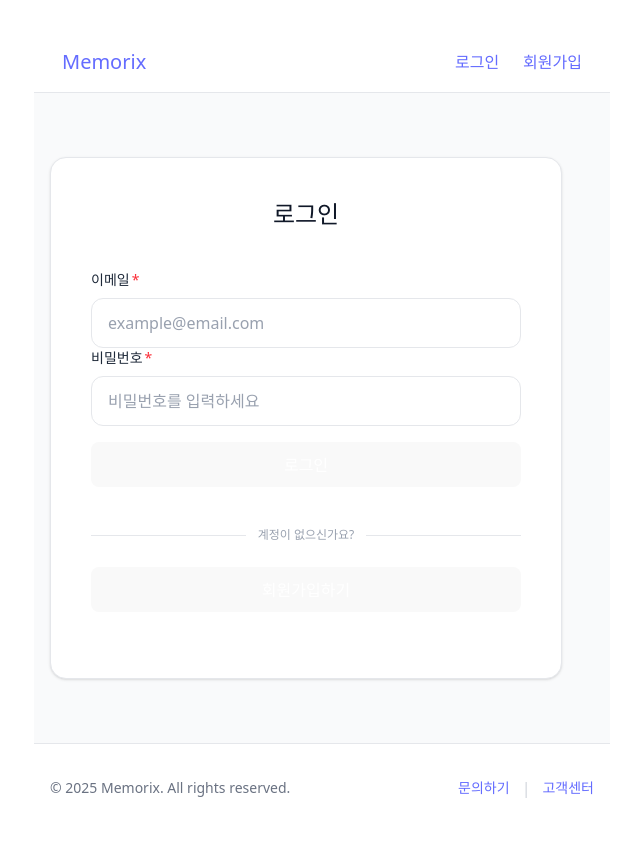
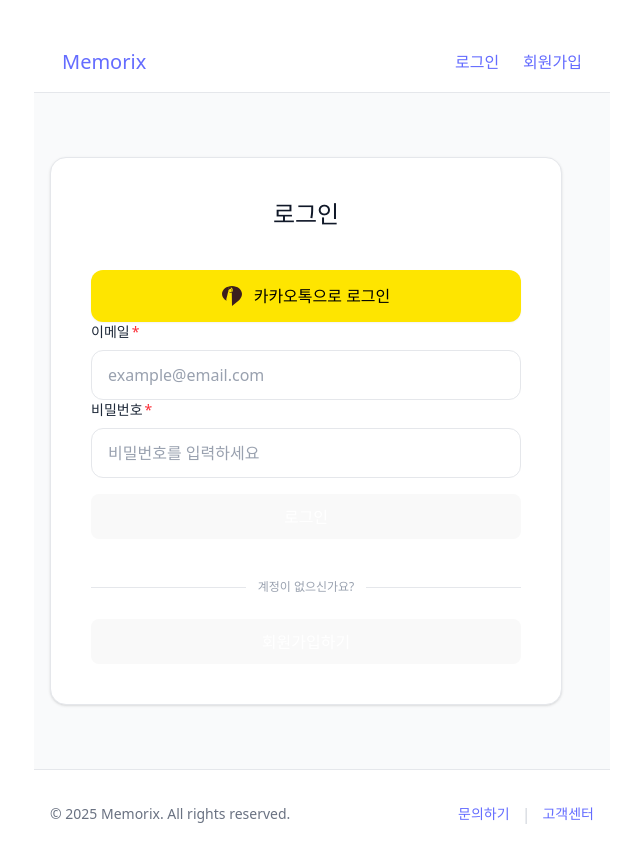
Before and after one commit to Memorixs/Memorix-frontend, a React (Vite) app: page /signin in a window 1280 px wide. Shown: the top 862 px of the page, without its empty margins (318-958 px from the left). Built offline with nearby package versions, Linux system fonts and the light colour scheme; no server answers.

Commit message:
feat: 카카오 로그인 버튼 추가 및 로그인 api 요청

```diff
--- /dev/null
+++ b/src/kakao/kakaoLoginButton.jsx
@@ -0,0 +1,67 @@
+import React from "react";
+const KAKAO_CLIENT_KEY = import.meta.env.VITE_KAKAO_CLIENT_KEY;
+const KAKAO_REDIRECT_URI = import.meta.env.VITE_KAKAO_REDIRECT_URI;
+
+// 카카오 로그인 아이콘 컴포넌트
+const KakaoIcon = () => (
+  <svg width="20" height="20" viewBox="0 0 20 20" fill="none">
+    <path
+      fillRule="evenodd"
+      clipRule="evenodd"
+      d="M10 0C4.477 0 0 3.58 0 8c0 2.797 1.8 5.266 4.52 6.717-.197-.751-.365-1.907.079-2.743.4-.753 2.586-10.96 2.586-10.96s-.66 1.174-.66 2.91c0 1.371.794 2.394 1.783 2.394.843 0 1.25-.632 1.25-1.39 0-1.368-.87-3.428-.87-3.428s2.065-.22 2.065 2.607c0 1.595-.837 2.894-2.059 2.894-1.184 0-2.144-.977-2.144-2.181 0-1.205.96-2.182 2.144-2.182.376 0 .728.097 1.034.268L10 20l6.48-5.283C18.2 13.266 20 10.797 20 8c0-4.42-4.477-8-10-8z"
+      fill="#3C1E1E"
+    />
+  </svg>
+);
+
+const uri =
+  "https://kauth.kakao.com/oauth/authorize?" +
+  new URLSearchParams({
+    client_id: KAKAO_CLIENT_KEY,
+    redirect_uri: KAKAO_REDIRECT_URI,
+    response_type: "code",
+  }).toString();
+
+const kakaoLoginHandler = () => {
+  window.location.href = uri;
+};
+
+const KakaoLoginButton = ({ text = "카카오로 로그인", className = "" }) => {
+  return (
+    <button
+      type="button"
+      onClick={kakaoLoginHandler}
+      style={{
+        width: "100%",
+        backgroundColor: "#FEE500",
+        color: "#000000",
+        border: "none",
+        borderRadius: "12px",
+        padding: "14px 16px",
+        fontSize: "16px",
+        fontWeight: "500",
+        display: "flex",
+        alignItems: "center",
+        justifyContent: "center",
+        gap: "12px",
+        cursor: "pointer",
+        transition: "all 0.2s ease",
+        boxShadow: "0 1px 2px 0 rgba(0, 0, 0, 0.05)",
+      }}
+      onMouseEnter={(e) => {
+        e.target.style.backgroundColor = "#FDD835";
+        e.target.style.boxShadow = "0 4px 6px -1px rgba(0, 0, 0, 0.1)";
+      }}
+      onMouseLeave={(e) => {
+        e.target.style.backgroundColor = "#FEE500";
+        e.target.style.boxShadow = "0 1px 2px 0 rgba(0, 0, 0, 0.05)";
+      }}
+      className={className}
+    >
+      <KakaoIcon />
+      {text}
+    </button>
+  );
+};
+
+export default KakaoLoginButton;
--- /dev/null
+++ b/src/kakao/redirectPage.jsx
@@ -0,0 +1,46 @@
+import { useSearchParams } from "react-router";
+import { useEffect } from "react";
+
+const VITE_DEV_URI = import.meta.env.VITE_DEV_API;
+
+function RedirectPage() {
+  const [searchParams] = useSearchParams();
+  const code = searchParams.get("code");
+
+  useEffect(() => {
+    const getToken = async () => {
+      try {
+        const response = await fetch(
+          `${VITE_DEV_URI}/login/oauth2/code/kakao?code=${code}`,
+          {
+            method: "GET",
+            credentials: "include", // 쿠키를 주고받을 경우 필요
+          }
+        );
+
+        if (response.ok) {
+          console.log("성공");
+          // 예: 토큰 저장, 리디렉션
+          localStorage.setItem("login", true);
+          window.location.href = "/";
+        } else if (response.staus == 400) {
+          alert("로그인 실패");
+          console.log(response);
+          location.href = "/signin";
+        } else if (response.status == 500) {
+          alert("서버 오류입니다. 서버에 문의해주세요.");
+          console.error(response);
+          location.href = "/signin";
+        }
+      } catch (error) {
+        console.error("에러 발생:", error);
+      }
+    };
+
+    if (code) getToken(); // code가 있을 때만 요청
+  }, [code]);
+
+  return <div>로그인 처리 중입니다...</div>;
+}
+
+export default RedirectPage;
--- a/src/main.jsx
+++ b/src/main.jsx
@@ -5,6 +5,7 @@ import App from "./App.jsx";
 import SignupForm from "./signup/signupForm.jsx";
 import Layout from "./layout/layout.jsx";
 import SigninForm from "./signin/signinForm.jsx";
+import RedirectPage from "./kakao/redirectPage.jsx";
 
 import { BrowserRouter, Routes, Route } from "react-router";
 
@@ -14,6 +15,7 @@ createRoot(document.getElementById("root")).render(
       <Route path="/" element={<Layout SignupFormf={SignupForm} />} />
       <Route path="/signup" element={<SignupForm />} />
       <Route path="/signin" element={<SigninForm />} />
+      <Route path="/login/oauth2/code/kakao" element={<RedirectPage />} />
     </Routes>
   </BrowserRouter>
 );
--- a/src/signin/signinForm.jsx
+++ b/src/signin/signinForm.jsx
@@ -2,6 +2,7 @@ import signinAPI from "./signinAPI.js";
 import React, { useState } from "react";
 import HeaderComponent from "../layout/headerComponent.jsx";
 import FooterComponent from "../layout/footerComponent.jsx";
+import KakaoLoginButton from "../kakao/kakaoLoginButton.jsx";
 
 function SigninForm() {
   const [formData, setFormData] = useState({
@@ -46,7 +47,6 @@ function SigninForm() {
   return (
     <div className="w-xl min-h-screen bg-gray-50 flex flex-col">
       <HeaderComponent />
-
       <main className="flex-grow flex py-16 px-4">
         <div className="bg-white rounded-2xl shadow-sm border border-gray-200 p-10 w-full max-w-lg">
           <div className="text-center mb-10">
@@ -54,7 +54,7 @@ function SigninForm() {
               로그인
             </h2>
           </div>
-
+          <KakaoLoginButton text="카카오톡으로 로그인" />
           <div className="space-y-5">
             <form onSubmit={signinHandler}>
               <div>
--- a/src/signup/signupForm.jsx
+++ b/src/signup/signupForm.jsx
@@ -3,6 +3,7 @@ import signupAPI from "./signupAPI.js";
 import verifyEmailAPI from "./verifyEmailAPI";
 import HeaderComponent from "../layout/headerComponent";
 import FooterComponent from "../layout/footerComponent";
+import KakaoLoginButton from "../kakao/kakaoLoginButton.jsx";
 // import "tailwindcss";
 
 function SignupForm() {
@@ -76,6 +77,7 @@ function SignupForm() {
             </h2>
             <p className="text-gray-500 text-sm">새로운 계정을 만드세요</p>
           </div>
+          <KakaoLoginButton text="카카오톡으로 로그인" />
 
           <form onSubmit={handleSignup}>
             <div className="space-y-5">
```
